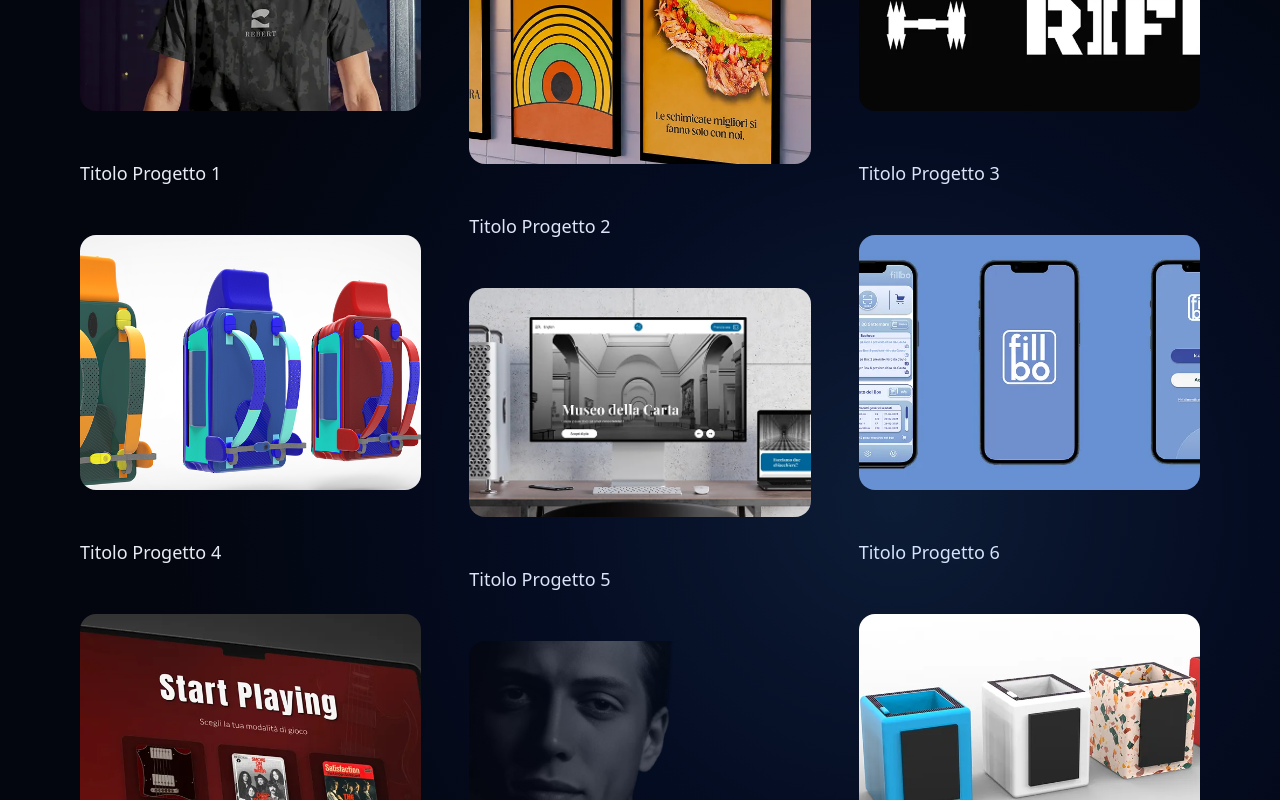
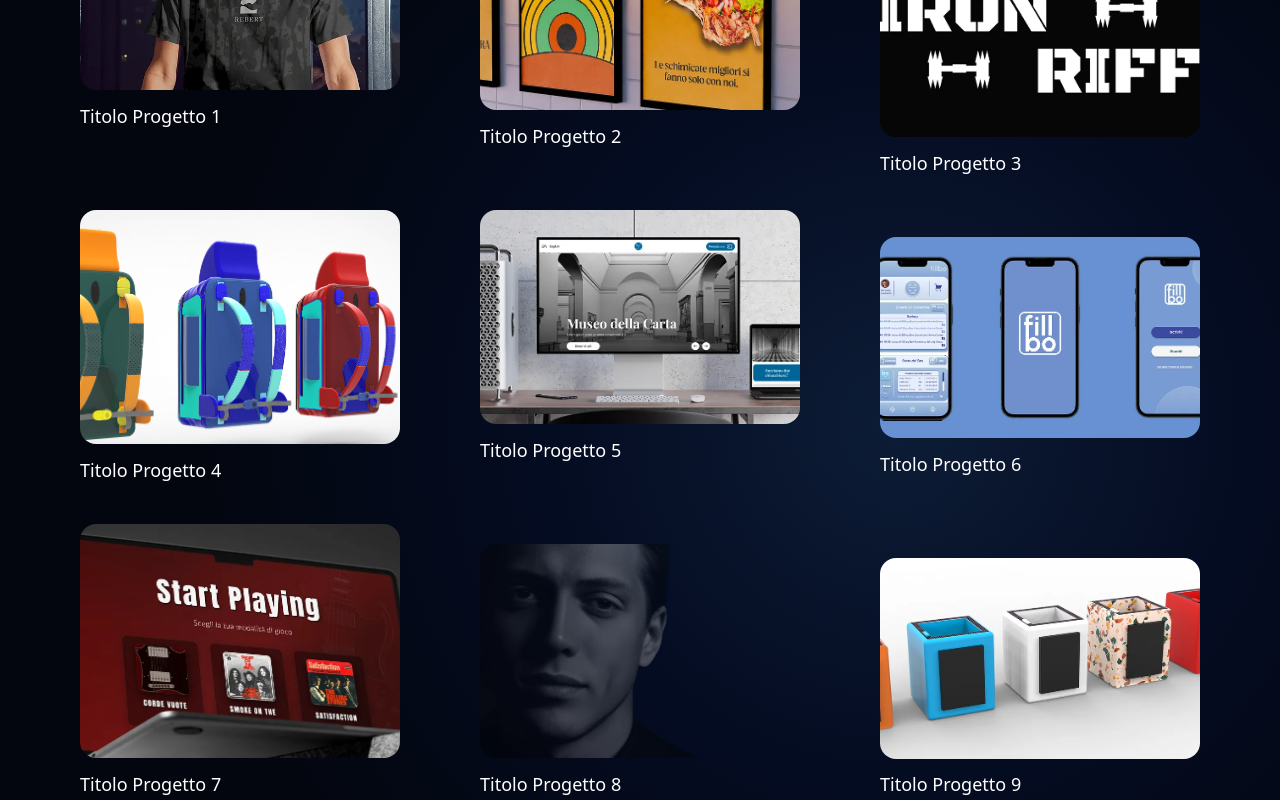
Before and after one commit to Riccardocassis/personal-website-v2, a Vue app: page /projects in a window 1280 px wide. Shown: the part 360-1160 px from the top of the page. Built offline with nearby package versions, Linux system fonts and the light colour scheme.

Commit message:
Aggiorna il layout della sezione Progetti: migliora la spaziatura delle colonne e aggiunge effetti parallax alle schede.

```diff
--- a/src/pages/Projects.vue
+++ b/src/pages/Projects.vue
@@ -7,14 +7,14 @@
       </div>
 
       <!-- 3-column layout with static parallax-offset per column -->
-      <div ref="gridRef" class="grid grid-cols-1 md:grid-cols-2 lg:grid-cols-3 gap-x-12 gap-y-16">
+      <div ref="gridRef" class="grid grid-cols-1 md:grid-cols-2 lg:grid-cols-3 gap-x-20 gap-y-16">
 
-        <!-- Column 1 (mt-0) -->
-        <div class="flex flex-col space-y-12 mt-0">
+        <!-- Column 1 -->
+        <div class="parallax-column flex flex-col">
           <!-- Card 1 -->
-          <RouterLink to="/projects/project-1" class="project-card group relative overflow-hidden rounded-2xl h-[380px]">
-            <img :src="rebert" alt="p1" class="w-full h-full object-cover transition-all duration-300 group-hover:opacity-0" />
-            <img :src="piadina" alt="p1-hover" class="absolute inset-0 w-full h-full object-cover opacity-0 scale-105 transition-all duration-300 group-hover:opacity-100 group-hover:scale-105" />
+          <RouterLink to="/projects/project-1 parallax-card offset-2" class="project-card group relative overflow-hidden rounded-2xl h-[380px] md:h-[520px]">
+            <img :src="rebert" alt="p1" class="w-full h-full object-cover aspect-auto transition-all duration-300 group-hover:opacity-0" />
+            <img :src="piadina" alt="p1-hover" class="absolute inset-0 w-full h-full object-cover aspect-auto opacity-0 scale-105 transition-all duration-300 group-hover:opacity-100 group-hover:scale-105" />
             <div class="absolute inset-0 bg-black/40 opacity-0 flex items-center justify-center text-white transition-all duration-300 translate-y-4 group-hover:opacity-100 group-hover:translate-y-0">
               <span class="text-lg font-medium">Visualizza →</span>
             </div>
@@ -22,9 +22,9 @@
           <h3 class="text-lg font-medium mt-3">Titolo Progetto 1</h3>
 
           <!-- Card 4 -->
-          <RouterLink to="/projects/project-4" class="project-card group relative overflow-hidden rounded-2xl h-[380px]">
-            <img :src="zaini" alt="p4" class="w-full h-full object-cover transition-all duration-300 group-hover:opacity-0" />
-            <img :src="museodellacarta" alt="p4-hover" class="absolute inset-0 w-full h-full object-cover opacity-0 scale-105 transition-all duration-300 group-hover:opacity-100 group-hover:scale-105" />
+          <RouterLink to="/projects/project-4" class="project-card group relative overflow-hidden rounded-2xl h-[380px] md:h-[380px] parallax-card offset-3">
+            <img :src="zaini" alt="p4" class="w-full h-full object-cover aspect-auto transition-all duration-300 group-hover:opacity-0" />
+            <img :src="museodellacarta" alt="p4-hover" class="absolute inset-0 w-full h-full object-cover aspect-auto opacity-0 scale-105 transition-all duration-300 group-hover:opacity-100 group-hover:scale-105" />
             <div class="absolute inset-0 bg-black/40 opacity-0 flex items-center justify-center text-white transition-all duration-300 translate-y-4 group-hover:opacity-100 group-hover:translate-y-0">
               <span class="text-lg font-medium">Visualizza →</span>
             </div>
@@ -32,9 +32,9 @@
           <h3 class="text-lg font-medium mt-3">Titolo Progetto 4</h3>
 
           <!-- Card 7 -->
-          <RouterLink to="/projects/project-7" class="project-card group relative overflow-hidden rounded-2xl h-[380px]">
-            <img :src="appchitarra" alt="p7" class="w-full h-full object-cover transition-all duration-300 group-hover:opacity-0" />
-            <img :src="hero" alt="p7-hover" class="absolute inset-0 w-full h-full object-cover opacity-0 scale-105 transition-all duration-300 group-hover:opacity-100 group-hover:scale-105" />
+          <RouterLink to="/projects/project-7" class="project-card group relative overflow-hidden rounded-2xl h-[380px] md:h-[460px] parallax-card offset-1">
+            <img :src="appchitarra" alt="p7" class="w-full h-full object-cover aspect-auto transition-all duration-300 group-hover:opacity-0" />
+            <img :src="hero" alt="p7-hover" class="absolute inset-0 w-full h-full object-cover aspect-auto opacity-0 scale-105 transition-all duration-300 group-hover:opacity-100 group-hover:scale-105" />
             <div class="absolute inset-0 bg-black/40 opacity-0 flex items-center justify-center text-white transition-all duration-300 translate-y-4 group-hover:opacity-100 group-hover:translate-y-0">
               <span class="text-lg font-medium">Visualizza →</span>
             </div>
@@ -42,45 +42,45 @@
           <h3 class="text-lg font-medium mt-3">Titolo Progetto 7</h3>
         </div>
 
-        <!-- Column 2 (mt-20 ~ 80px) -->
-        <div class="flex flex-col space-y-12 mt-20">
+        <!-- Column 2 -->
+        <div class="parallax-column flex flex-col">
           <!-- Card 2 -->
-          <RouterLink to="/projects/project-2" class="project-card group relative overflow-hidden rounded-2xl h-[380px]">
-            <img :src="piadina" alt="p2" class="w-full h-full object-cover transition-all duration-300 group-hover:opacity-0" />
-            <img :src="rebert" alt="p2-hover" class="absolute inset-0 w-full h-full object-cover opacity-0 scale-105 transition-all duration-300 group-hover:opacity-100 group-hover:scale-105" />
+          <RouterLink to="/projects/project-2" class="project-card group relative overflow-hidden rounded-2xl h-[380px] md:h-[380px] parallax-card offset-1">
+            <img :src="piadina" alt="p2" class="w-full h-full object-cover aspect-auto transition-all duration-300 group-hover:opacity-0" />
+            <img :src="rebert" alt="p2-hover" class="absolute inset-0 w-full h-full object-cover aspect-auto opacity-0 scale-105 transition-all duration-300 group-hover:opacity-100 group-hover:scale-105" />
             <div class="absolute inset-0 bg-black/40 opacity-0 flex items-center justify-center text-white transition-all duration-300 translate-y-4 group-hover:opacity-100 group-hover:translate-y-0">
               <span class="text-lg font-medium">Visualizza →</span>
             </div>
           </RouterLink>
-          <h3 class="text-lg font-medium mt-8">Titolo Progetto 2</h3>
+          <h3 class="text-lg font-medium mt-3">Titolo Progetto 2</h3>
 
           <!-- Card 5 -->
-          <RouterLink to="/projects/project-5" class="project-card group relative overflow-hidden rounded-2xl h-[380px]">
-            <img :src="museodellacarta" alt="p5" class="w-full h-full object-cover transition-all duration-300 group-hover:opacity-0" />
-            <img :src="fillbo" alt="p5-hover" class="absolute inset-0 w-full h-full object-cover opacity-0 scale-105 transition-all duration-300 group-hover:opacity-100 group-hover:scale-105" />
+          <RouterLink to="/projects/project-5" class="project-card group relative overflow-hidden rounded-2xl h-[380px] md:h-[520px] parallax-card offset-2">
+            <img :src="museodellacarta" alt="p5" class="w-full h-full object-cover aspect-auto transition-all duration-300 group-hover:opacity-0" />
+            <img :src="fillbo" alt="p5-hover" class="absolute inset-0 w-full h-full object-cover aspect-auto opacity-0 scale-105 transition-all duration-300 group-hover:opacity-100 group-hover:scale-105" />
             <div class="absolute inset-0 bg-black/40 opacity-0 flex items-center justify-center text-white transition-all duration-300 translate-y-4 group-hover:opacity-100 group-hover:translate-y-0">
               <span class="text-lg font-medium">Visualizza →</span>
             </div>
           </RouterLink>
-          <h3 class="text-lg font-medium mt-8">Titolo Progetto 5</h3>
+          <h3 class="text-lg font-medium mt-3">Titolo Progetto 5</h3>
 
-          <!-- Card 8 (standardized size) -->
-          <RouterLink to="/projects/project-8" class="project-card group relative overflow-hidden rounded-2xl h-[380px]">
-            <img :src="hero" alt="p8" class="w-full h-full object-cover transition-all duration-300 group-hover:opacity-0" />
-            <img :src="vasi" alt="p8-hover" class="absolute inset-0 w-full h-full object-cover opacity-0 scale-105 transition-all duration-300 group-hover:opacity-100 group-hover:scale-105" />
+          <!-- Card 8 -->
+          <RouterLink to="/projects/project-8" class="project-card group relative overflow-hidden rounded-2xl h-[380px] md:h-[380px] parallax-card offset-3">
+            <img :src="hero" alt="p8" class="w-full h-full object-cover aspect-auto transition-all duration-300 group-hover:opacity-0" />
+            <img :src="vasi" alt="p8-hover" class="absolute inset-0 w-full h-full object-cover aspect-auto opacity-0 scale-105 transition-all duration-300 group-hover:opacity-100 group-hover:scale-105" />
             <div class="absolute inset-0 bg-black/40 opacity-0 flex items-center justify-center text-white transition-all duration-300 translate-y-4 group-hover:opacity-100 group-hover:translate-y-0">
               <span class="text-lg font-medium">Visualizza →</span>
             </div>
           </RouterLink>
-          <h3 class="text-lg font-medium mt-8">Titolo Progetto 8</h3>
+          <h3 class="text-lg font-medium mt-3">Titolo Progetto 8</h3>
         </div>
 
-        <!-- Column 3 (aligned with Column 1) -->
-        <div class="flex flex-col space-y-12 mt-0">
+        <!-- Column 3 -->
+        <div class="parallax-column flex flex-col">
           <!-- Card 3 -->
-          <RouterLink to="/projects/project-3" class="project-card group relative overflow-hidden rounded-2xl h-[380px]">
-            <img :src="ironriff" alt="p3" class="w-full h-full object-cover transition-all duration-300 group-hover:opacity-0" />
-            <img :src="zaini" alt="p3-hover" class="absolute inset-0 w-full h-full object-cover opacity-0 scale-105 transition-all duration-300 group-hover:opacity-100 group-hover:scale-105" />
+          <RouterLink to="/projects/project-3" class="project-card group relative overflow-hidden rounded-2xl h-[380px] md:h-[460px] parallax-card offset-3">
+            <img :src="ironriff" alt="p3" class="w-full h-full object-cover aspect-auto transition-all duration-300 group-hover:opacity-0" />
+            <img :src="zaini" alt="p3-hover" class="absolute inset-0 w-full h-full object-cover aspect-auto opacity-0 scale-105 transition-all duration-300 group-hover:opacity-100 group-hover:scale-105" />
             <div class="absolute inset-0 bg-black/40 opacity-0 flex items-center justify-center text-white transition-all duration-300 translate-y-4 group-hover:opacity-100 group-hover:translate-y-0">
               <span class="text-lg font-medium">Visualizza →</span>
             </div>
@@ -88,9 +88,9 @@
           <h3 class="text-lg font-medium mt-3">Titolo Progetto 3</h3>
 
           <!-- Card 6 -->
-          <RouterLink to="/projects/project-6" class="project-card group relative overflow-hidden rounded-2xl h-[380px]">
-            <img :src="fillbo" alt="p6" class="w-full h-full object-cover transition-all duration-300 group-hover:opacity-0" />
-            <img :src="appchitarra" alt="p6-hover" class="absolute inset-0 w-full h-full object-cover opacity-0 scale-105 transition-all duration-300 group-hover:opacity-100 group-hover:scale-105" />
+          <RouterLink to="/projects/project-6" class="project-card group relative overflow-hidden rounded-2xl h-[380px] md:h-[460px] parallax-card offset-2">
+            <img :src="fillbo" alt="p6" class="w-full h-full object-cover aspect-auto transition-all duration-300 group-hover:opacity-0" />
+            <img :src="appchitarra" alt="p6-hover" class="absolute inset-0 w-full h-full object-cover aspect-auto opacity-0 scale-105 transition-all duration-300 group-hover:opacity-100 group-hover:scale-105" />
             <div class="absolute inset-0 bg-black/40 opacity-0 flex items-center justify-center text-white transition-all duration-300 translate-y-4 group-hover:opacity-100 group-hover:translate-y-0">
               <span class="text-lg font-medium">Visualizza →</span>
             </div>
@@ -98,9 +98,9 @@
           <h3 class="text-lg font-medium mt-3">Titolo Progetto 6</h3>
 
           <!-- Card 9 -->
-          <RouterLink to="/projects/project-9" class="project-card group relative overflow-hidden rounded-2xl h-[380px]">
-            <img :src="vasi" alt="p9" class="w-full h-full object-cover transition-all duration-300 group-hover:opacity-0" />
-            <img :src="beat" alt="p9-hover" class="absolute inset-0 w-full h-full object-cover opacity-0 scale-105 transition-all duration-300 group-hover:opacity-100 group-hover:scale-105" />
+          <RouterLink to="/projects/project-9" class="project-card group relative overflow-hidden rounded-2xl h-[380px] md:h-[460px] parallax-card offset-3">
+            <img :src="vasi" alt="p9" class="w-full h-full object-cover aspect-auto transition-all duration-300 group-hover:opacity-0" />
+            <img :src="beat" alt="p9-hover" class="absolute inset-0 w-full h-full object-cover aspect-auto opacity-0 scale-105 transition-all duration-300 group-hover:opacity-100 group-hover:scale-105" />
             <div class="absolute inset-0 bg-black/40 opacity-0 flex items-center justify-center text-white transition-all duration-300 translate-y-4 group-hover:opacity-100 group-hover:translate-y-0">
               <span class="text-lg font-medium">Visualizza →</span>
             </div>
@@ -162,4 +162,15 @@ onMounted(() => {
 .card-medium { height: 420px; }
 .card-small { height: 300px; }
 .card-wide { height: 380px; }
+
+/* Controlled offsets for editorial rhythm (applied at md and up) */
+@media (min-width: 768px) {
+  .offset-1 { margin-top: 40px; }
+  .offset-2 { margin-top: 60px; }
+  .offset-3 { margin-top: 80px; }
+}
+
+/* Parallax hooks */
+.parallax-column { will-change: transform; }
+.parallax-card { will-change: transform; }
 </style>
```
